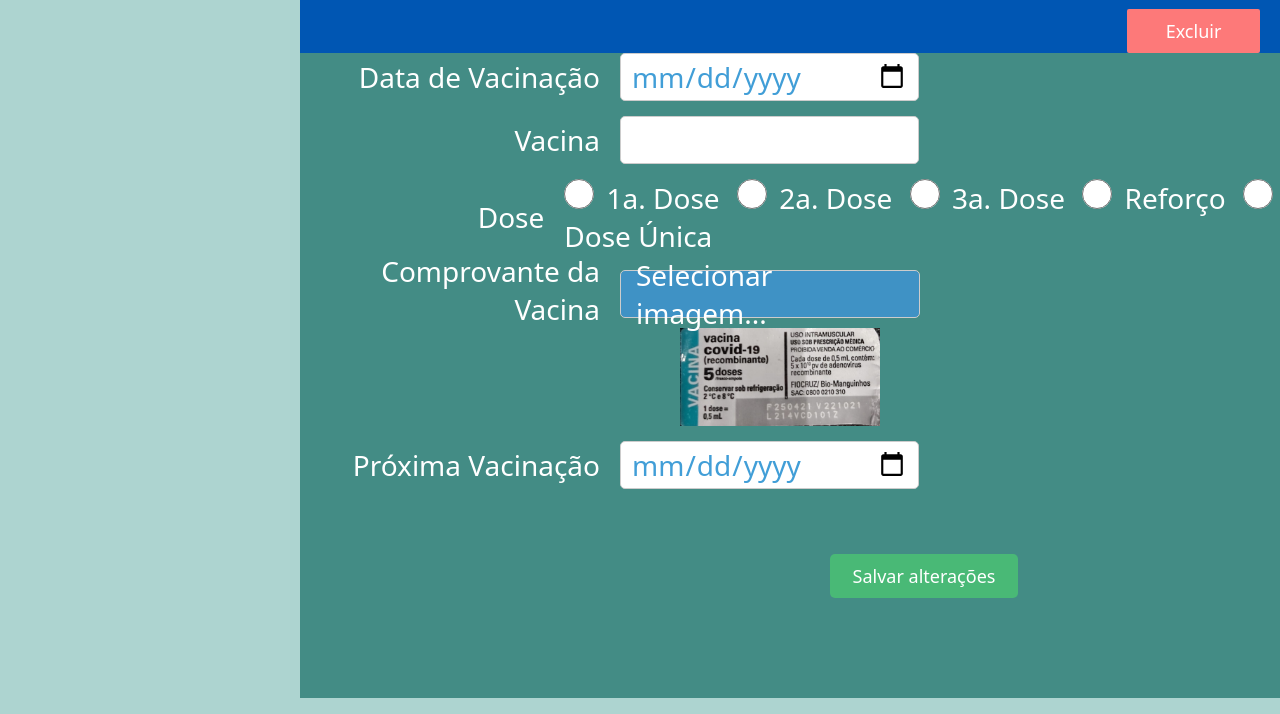
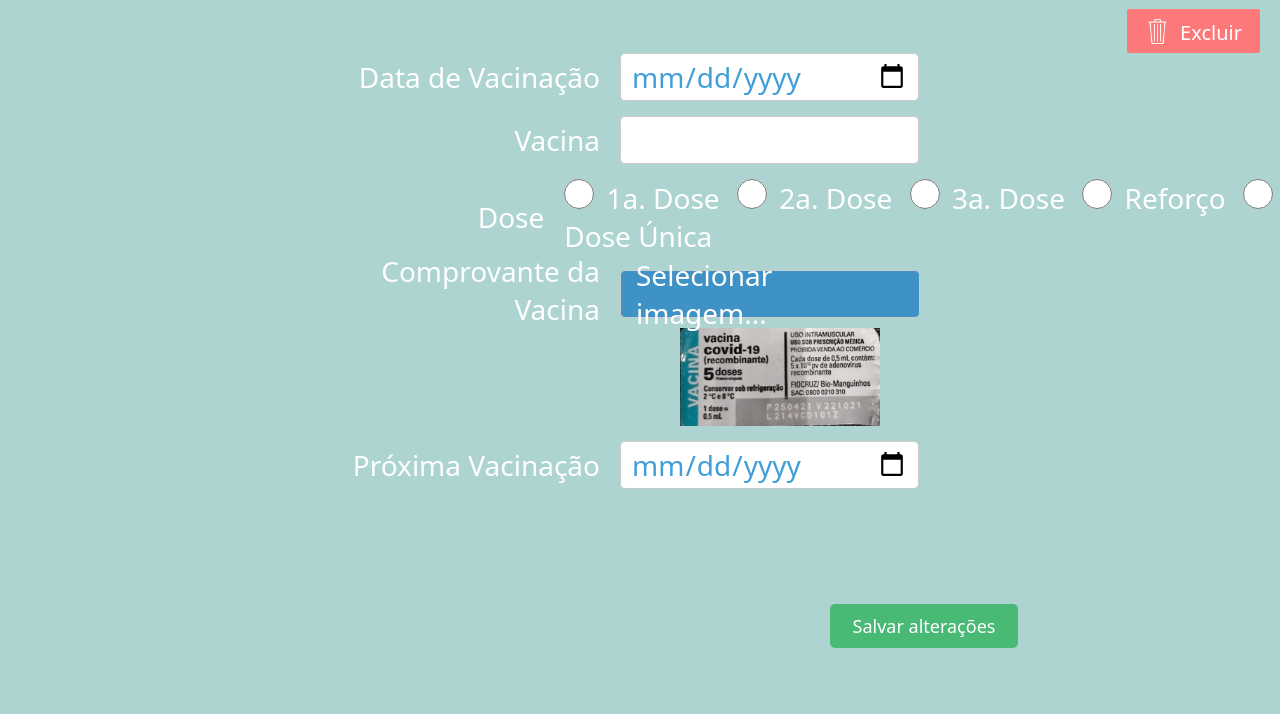
Before and after one commit to Pedro200231/MyHealth, a plain HTML site: page editar-vacina/editar-vacina.html in a window 1280 px wide. Shown: the part 86-800 px from the top of the page. Drawn offline with Linux system fonts and the light colour scheme; files whose address does not match are found by name; a web font is replaced by a local one.

Commit message:
mudanças no Editar Vacina

```diff
--- a/editar-vacina/editar-vacina.css
+++ b/editar-vacina/editar-vacina.css
@@ -76,7 +76,7 @@ form {
     margin-left: 300px;
 
     width: 100%;
-    background-color: #0e685fa9;
+
 }
 
 .form-group {
@@ -163,22 +163,27 @@ form {
 
 }
 #botao2{
-    background-color: #0056b3;
+
     display: flex;
     position: relative;
    justify-content: right;
 
 
 }
-
+#imgexcluir{
+    height: 25px;
+    width: 25px;
+}
 #btnexcluir{
-
+    display: flex;
+    justify-content: center;
+    gap: 10px;
     padding: 10px;
     background-color:#FD7979;
     color: white;
     border: none;
     border-radius: 2px;
-    font-size: 18px;
+    font-size: 20px;
     cursor: pointer;
     width: 133px;
     height: 44px;
@@ -199,7 +204,7 @@ form {
     font-size: 18px;
     cursor: pointer;
     margin-left: 250px;
-    margin-top: 50px;
+    margin-top: 100px;
     width: 188px;
     height: 50;
 }
--- a/editar-vacina/editar-vacina.html
+++ b/editar-vacina/editar-vacina.html
@@ -29,7 +29,7 @@
 
         <form id="form-nova-vacina">
             <div id="botao2">
-                <button type="submit" id="btnexcluir">Excluir</button>
+                <button type="submit" id="btnexcluir"><img src="lixo.png" alt="lixo" id="imgexcluir"> Excluir</button>
             </div>
             <div class="form-group">
                 <label for="dataVacina">Data de Vacinação</label>
```
Also changed, not shown: editar-vacina/lixo.png (added).
